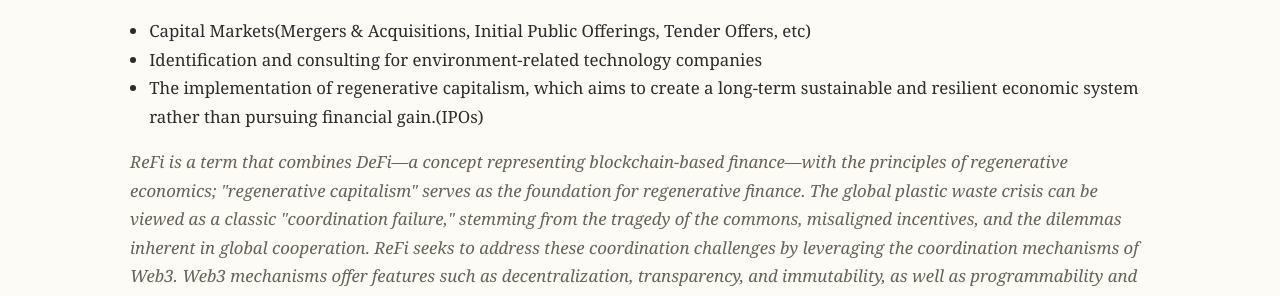
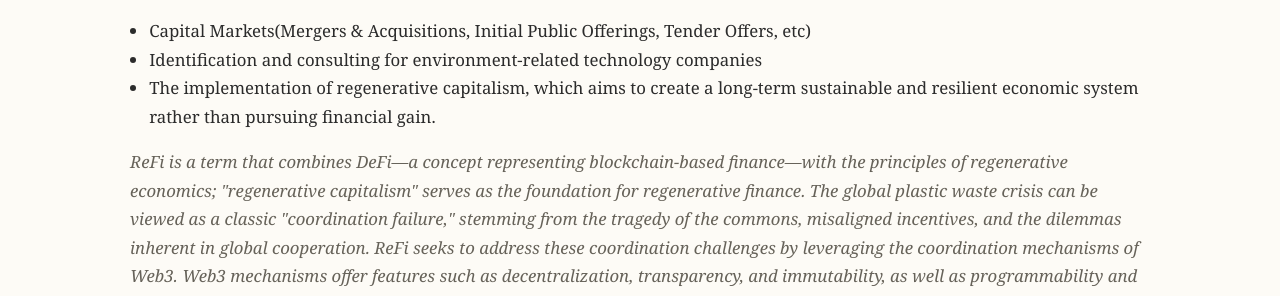
Before and after one commit to ssimsangmin49-creator/personal-home, a Jekyll site: the page index.html, which Jekyll copies as it is, in a window 1280 px wide and 900 px high, scrolled down 1430 px. Shown: the part 184-480 px from the top of the window. Built offline with Jekyll 4.4.1, drawn with Linux system fonts in a browser that asks for light colours.

Commit message:
Update index.html

```diff
--- a/index.html
+++ b/index.html
@@ -173,7 +173,7 @@ I belong to no particular religion, nor do I subscribe to any single philosophic
       <ul class="plain">
         <li>Capital Markets(Mergers &amp; Acquisitions, Initial Public Offerings, Tender Offers, etc)</li>
         <li>Identification and consulting for environment-related technology companies</li>
-        <li>The implementation of regenerative capitalism, which aims to create a long-term sustainable and resilient economic system rather than pursuing financial gain.(IPOs)</li>
+        <li>The implementation of regenerative capitalism, which aims to create a long-term sustainable and resilient economic system rather than pursuing financial gain.</li>
         </ul>
       <p class="placeholder">ReFi is a term that combines DeFi—a concept representing blockchain-based finance—with the principles of regenerative economics; "regenerative capitalism" serves as the foundation for regenerative finance.
 The global plastic waste crisis can be viewed as a classic "coordination failure," stemming from the tragedy of the commons, misaligned incentives, and the dilemmas inherent in global cooperation.
```
